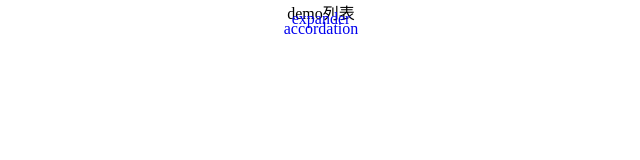
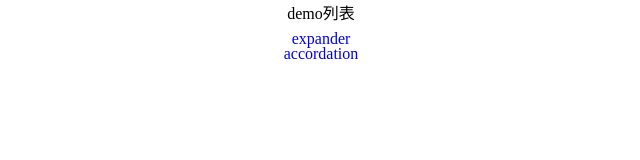
Before and after one commit to muzi131313/angular_learn, a plain HTML site: page index.html in a window 1280 px wide. Shown: the whole page, without its empty margins (319-959 px from the left). Drawn offline with Linux system fonts and the light colour scheme.

Commit message:
列表布局

```diff
--- a/index.html
+++ b/index.html
@@ -10,9 +10,9 @@
 		ul{ list-style: none; }
 		a{ text-decoration: none; }
 		#page{ display: flex; flex-direction: column; height: 100%; min-height: 600px;}
-		#page header{ height: 10px; text-align: center; }
+		#page header{ height: 30px; text-align: center; }
 		#urls{ flex: 1; }
-		#urls li{ height: 10px; text-align: center; }
+		#urls li{ height: 15px; text-align: center; }
     </style>
 </head>
 <body>
```
